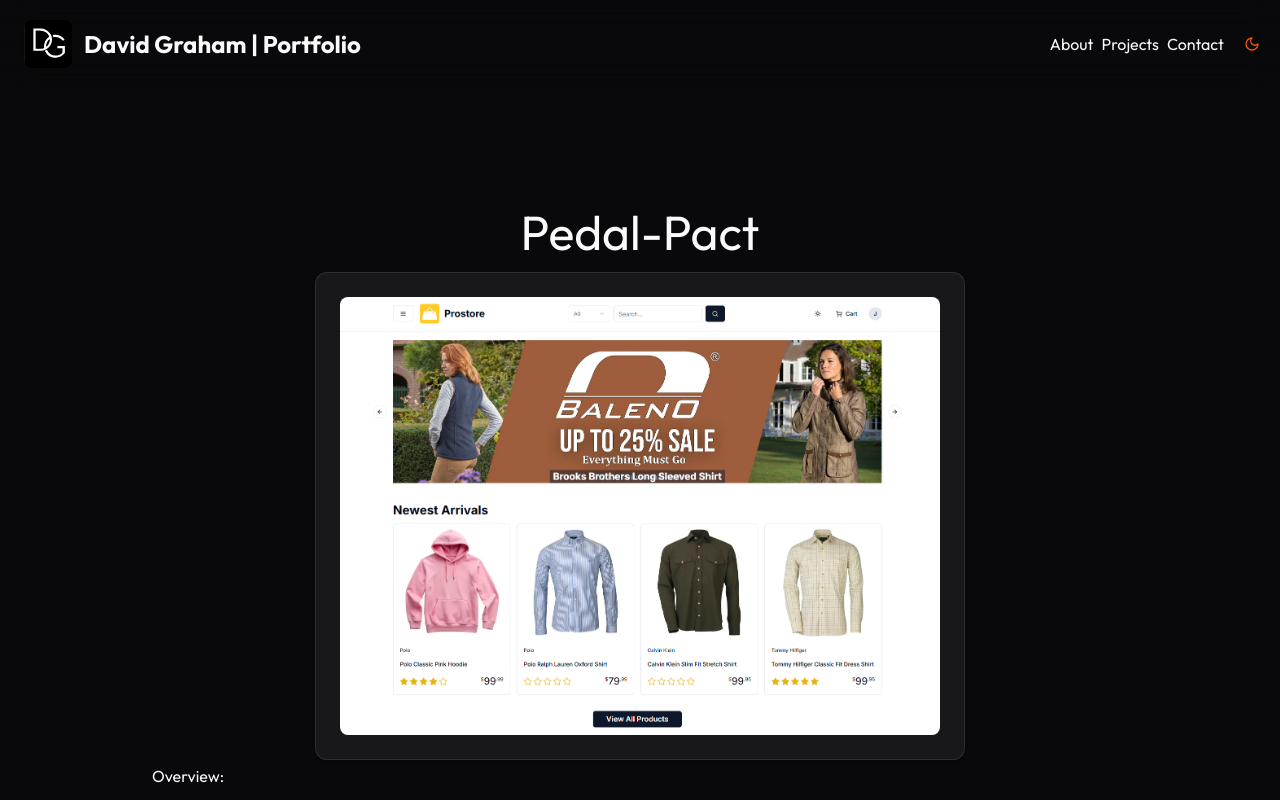
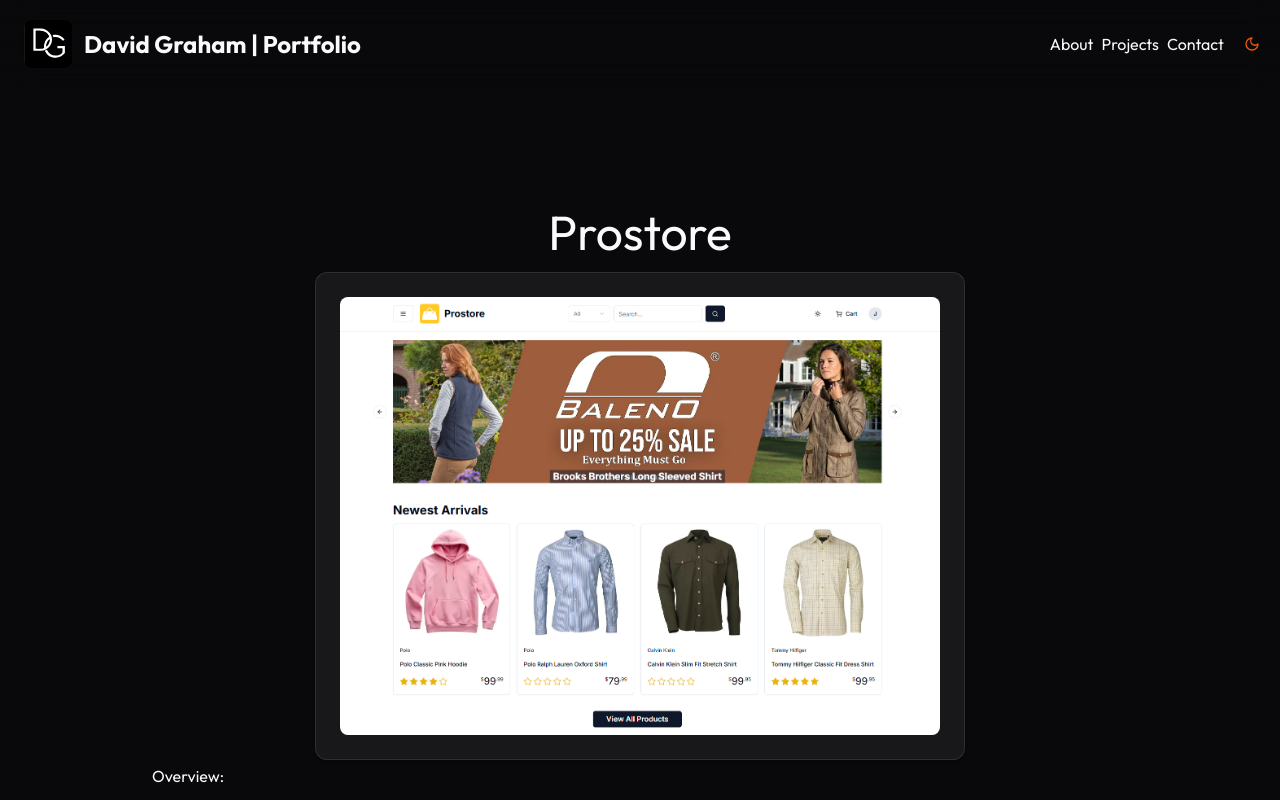
Before and after one commit to Seedling32/portfolio, a Next.js app: page /e-commerce in a window 1280 px wide. Shown: the top 800 px of the page. Built offline with nearby package versions, Linux system fonts and the light colour scheme; no server answers; a web font is replaced by a local one.

Commit message:
Fix heading

```diff
--- a/app/e-commerce/page.tsx
+++ b/app/e-commerce/page.tsx
@@ -10,7 +10,7 @@
     <div className="min-h-screen flex flex-col justify-between">
       <Nav />
       <div className="max-w-5xl mx-auto px-6 flex flex-col items-center pt-52">
-        <h1 className="text-5xl mb-4 text-center">Pedal-Pact</h1>
+        <h1 className="text-5xl mb-4 text-center">Prostore</h1>
 
         <div className="flex flex-col-reverse">
           <section className="mb-6">
```
